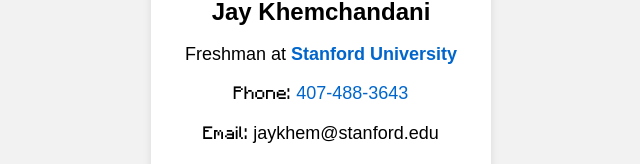
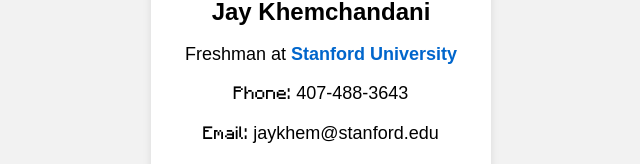
Before and after one commit to JayKhem/JayKhem.github.io, a plain HTML site: page index.html in a window 1280 px wide. Shown: the part 277-441 px from the top of the page, without its empty margins (319-959 px from the left). Drawn offline with Linux system fonts and the light colour scheme.

Commit message:
Update index.html

```diff
--- a/index.html
+++ b/index.html
@@ -66,7 +66,7 @@
         <img src="Yayeet4.png" alt="Personal Image" width="200" height="200">
         <h1>Jay Khemchandani</h1>
         <p class="position"><span class="university"></span> Freshman at <span class="university"> <a href="https://profiles.stanford.edu/jay-khemchandani">Stanford University</span></a></p>
-        <p><span class="Minecraft-font-label">Phone:</span> <a href="tel:407-488-3643&firstName=Jay%20Khemchandani">407-488-3643</a></p>
+        <p><span class="Minecraft-font-label">Phone:</span> 407-488-3643</a></p>
         <p><span class="Minecraft-font-label">Email:</span> jaykhem@stanford.edu</p>
         <p><span class="Minecraft-font-label">Instagram:</span> <a href="https://www.instagram.com/Jay.411_">Jay.411_</a></p>
         <p><span class="Minecraft-font-label">Snapchat:</span> <a href="https://www.snapchat.com/add/jay.khem">jay.khem</a></p>
```
